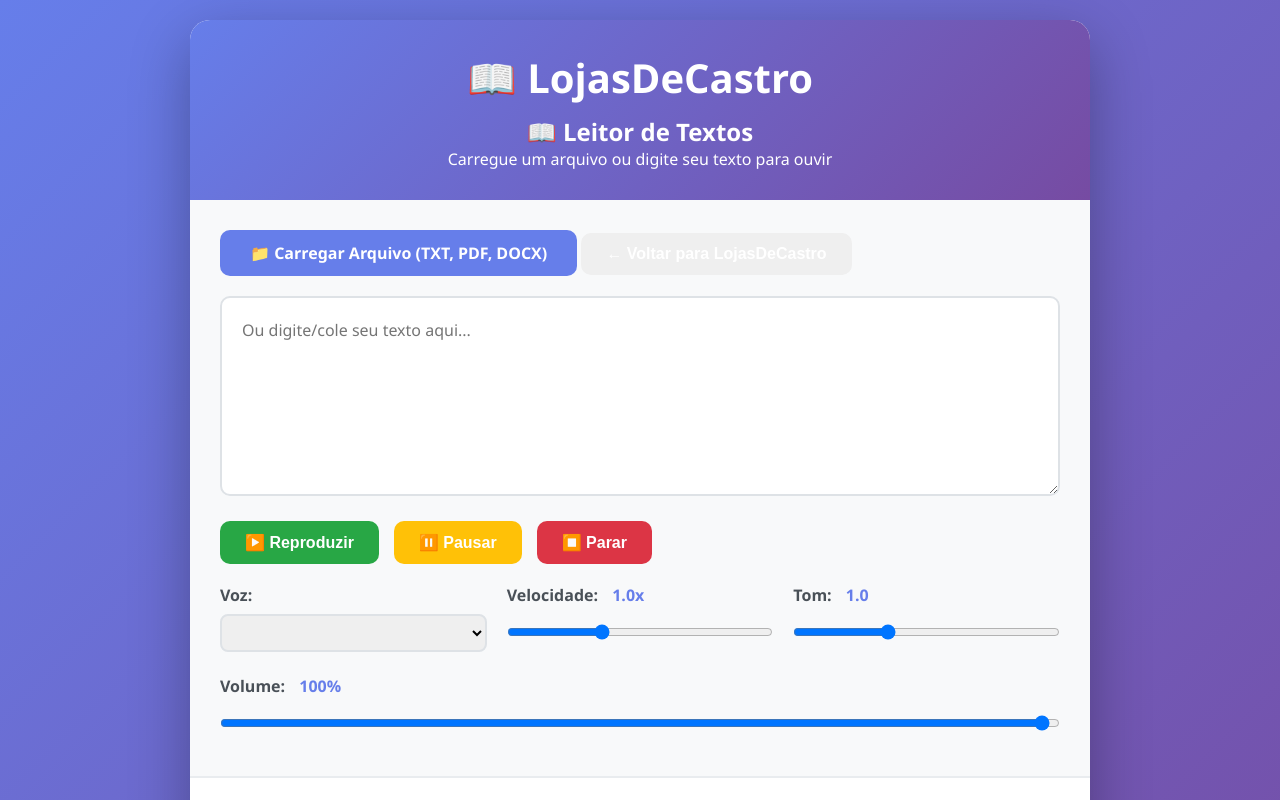
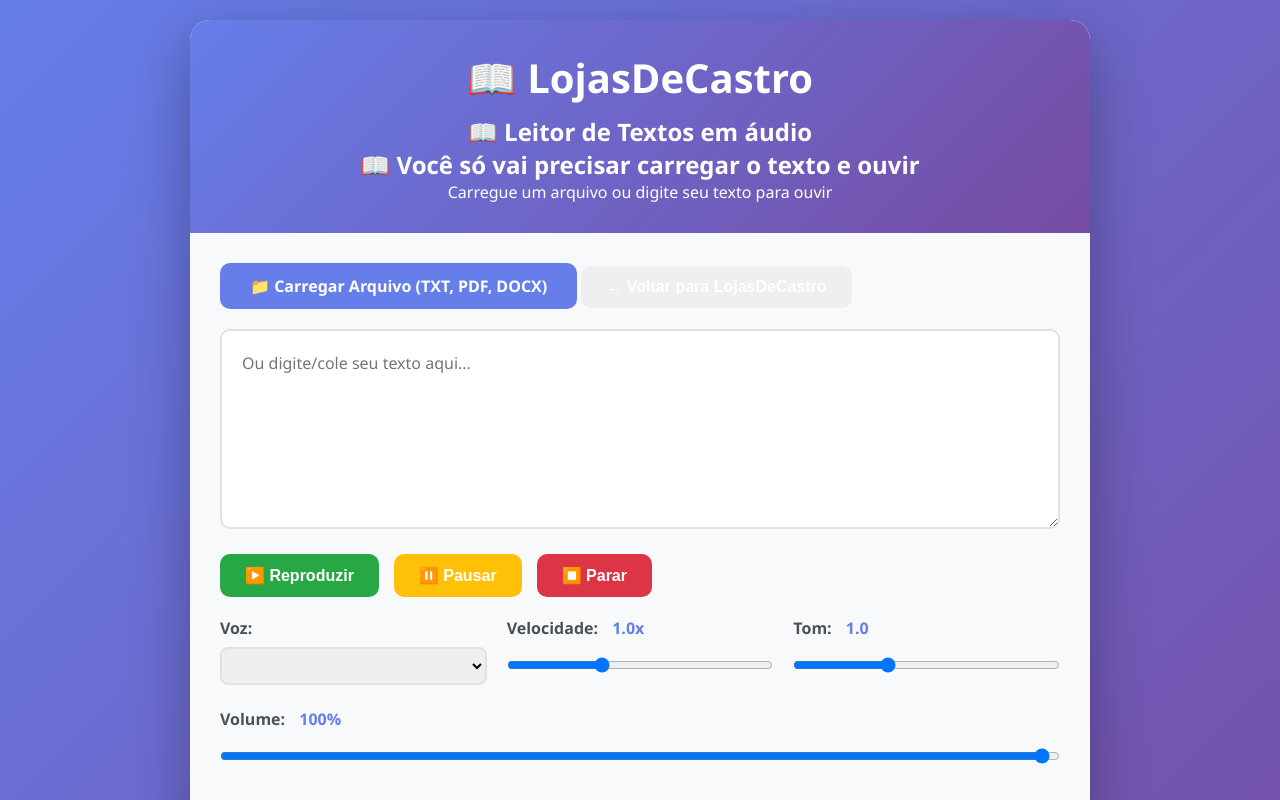
Before and after one commit to luizdecaxtro/leitor-texto-em-audio, a plain HTML site: page index.html in a window 1280 px wide. Shown: the top 800 px of the page. Drawn offline with nearby package versions, Linux system fonts and the light colour scheme; a script that the page names is missing.

Commit message:
Update index.html

```diff
--- a/index.html
+++ b/index.html
@@ -191,7 +191,8 @@
     <div class="container">
         <div class="header">
             <h1>📖 LojasDeCastro</h1>
-            <h2>📖 Leitor de Textos</h2>
+            <h2>📖 Leitor de Textos em áudio</h2>
+            <h2>📖 Você só vai precisar carregar o texto e ouvir</h2>
             <p>Carregue um arquivo ou digite seu texto para ouvir</p>
         </div>
 
```
